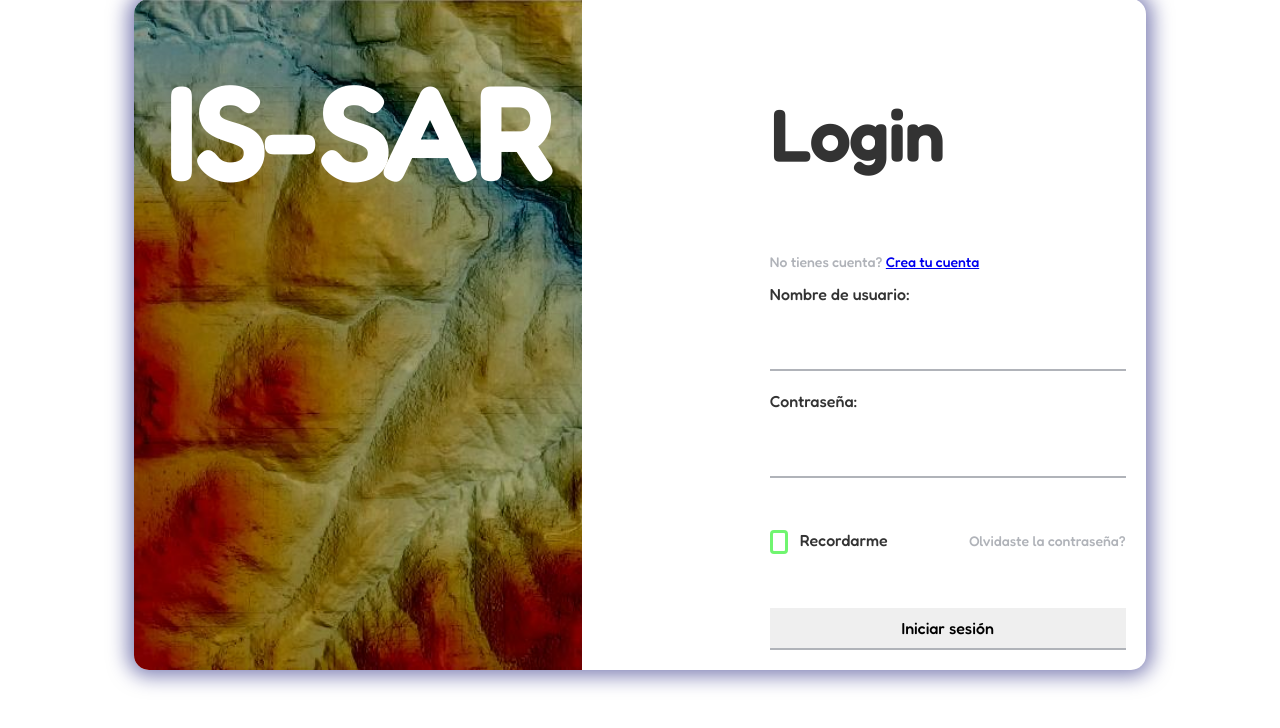
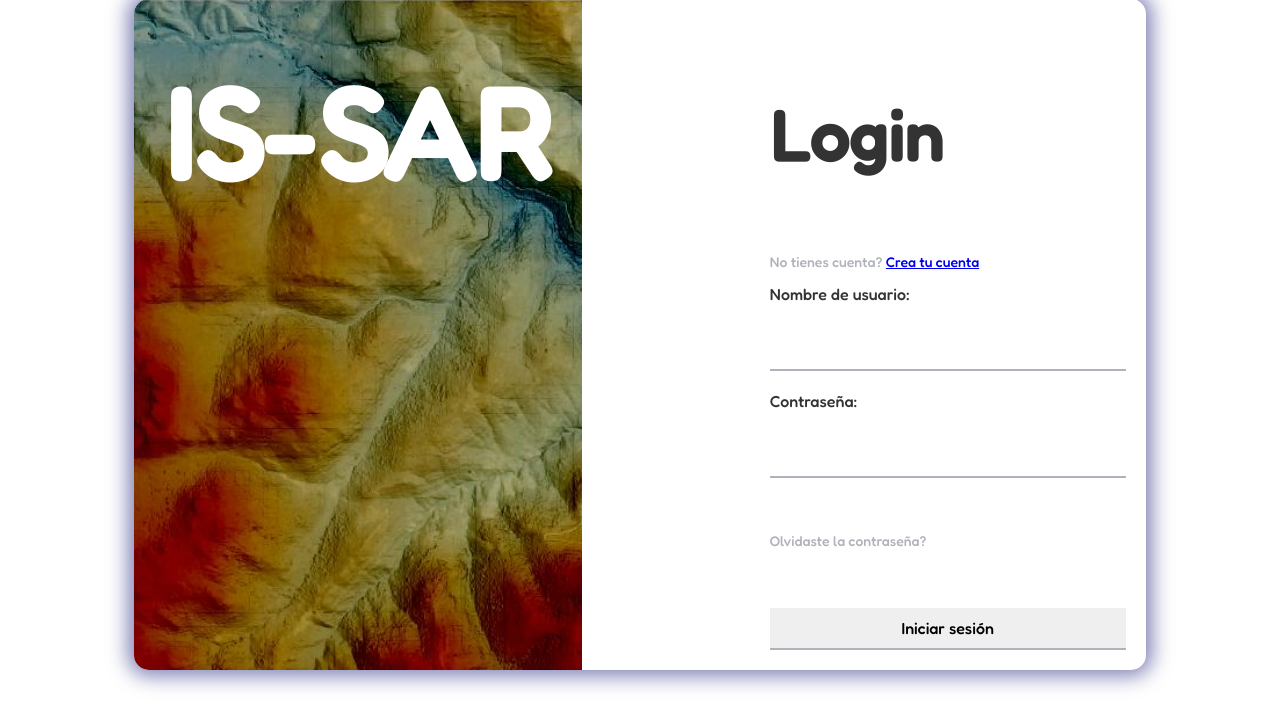
Before and after one commit to Viinky-Kevs/IS-SAR-APP, a Django app: page /accounts/login/ in a window 1280 px wide. Shown: the part 51-779 px from the top of the page. Run offline with Django 4.2, Linux system fonts and the light colour scheme.

Commit message:
Update login.html

```diff
--- a/GEEMAP/templates/registration/login.html
+++ b/GEEMAP/templates/registration/login.html
@@ -39,11 +39,6 @@
                 <br><br>
 
         <div class="remember-me--forget-password">
-                    <!-- Angular -->
-            <label>
-                <input type="checkbox" name="item" checked/>
-                <span class="text-checkbox">Recordarme</span>
-            </label>
             <p>Olvidaste la contraseña?</p>
         </div>
         <br>
```
